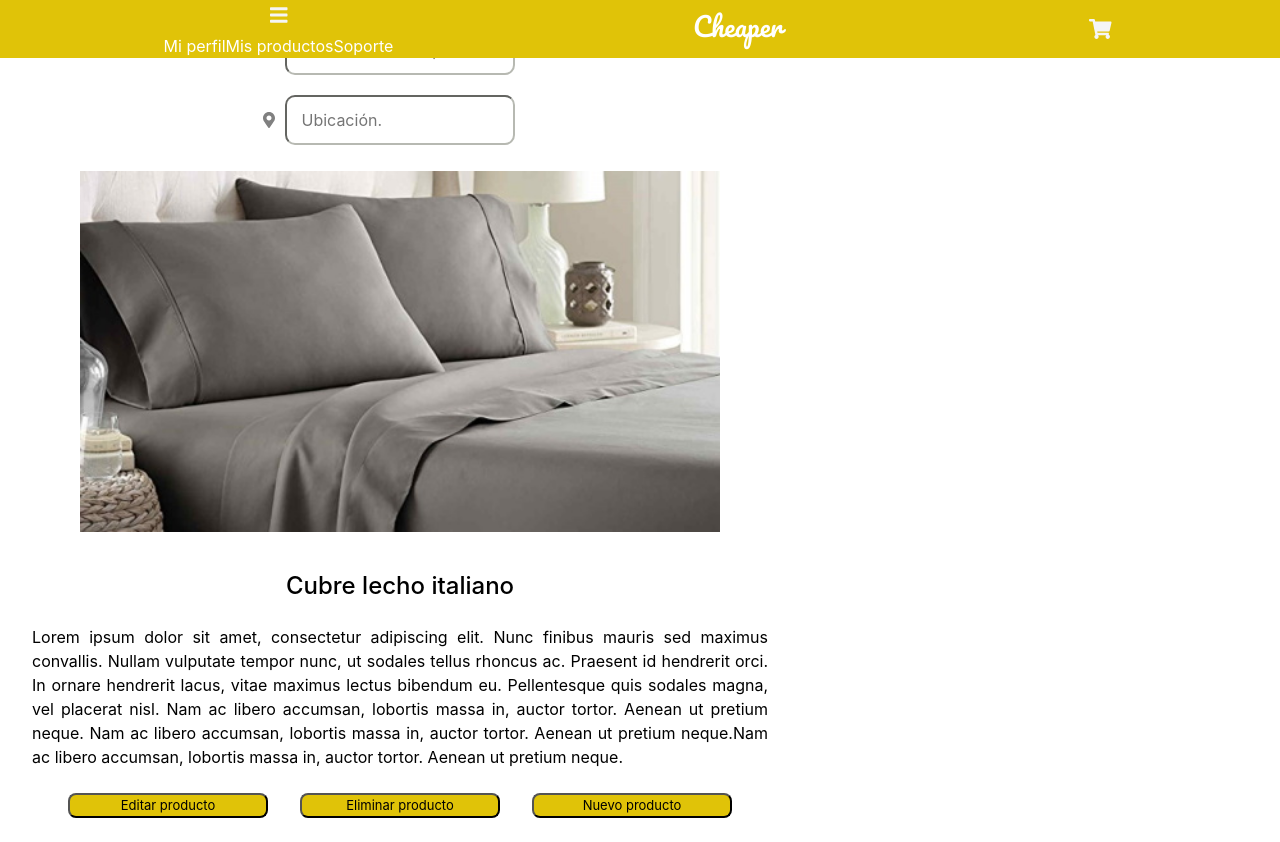
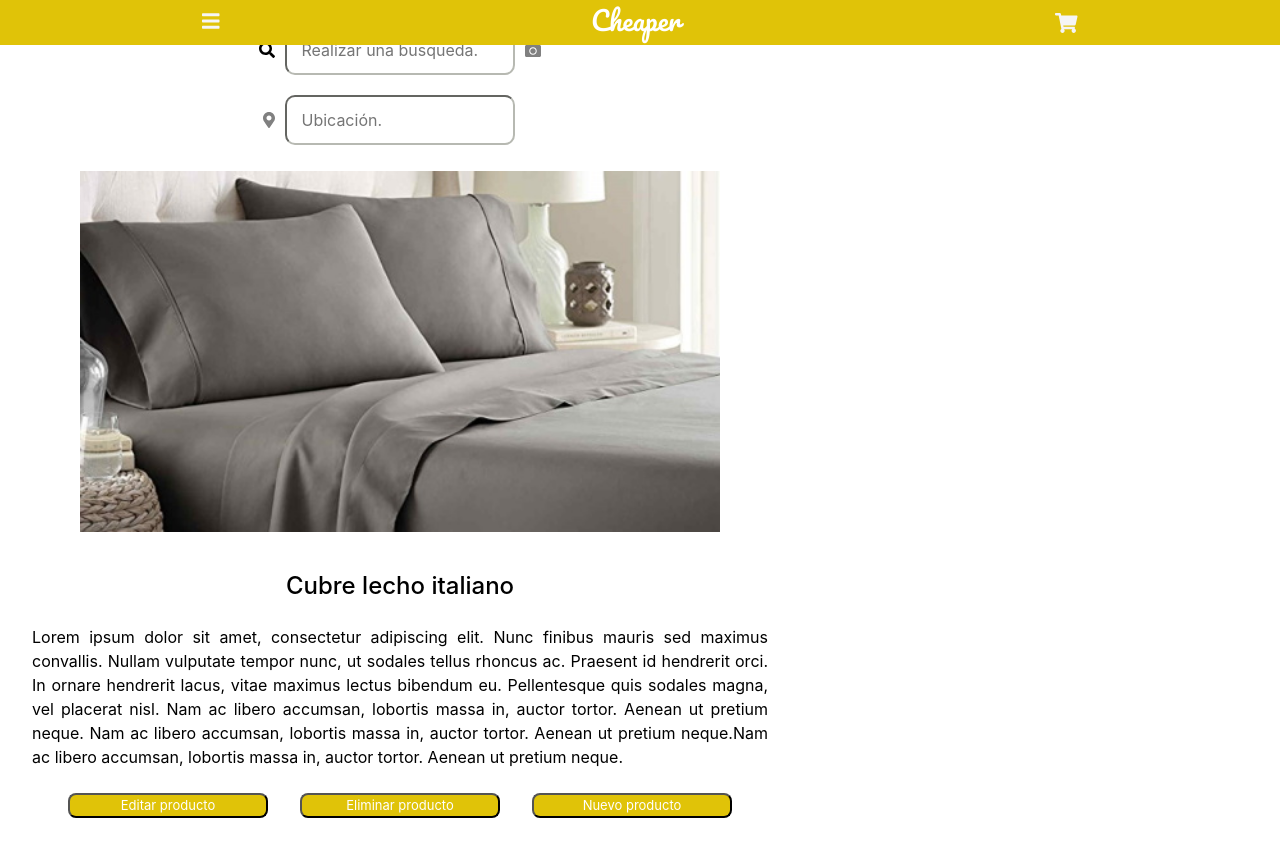
Before and after one commit to SaraMmejia/Proyecto-Make-it-Real, a React (Create React App) app in the folder cheaper/: page /product in a window 1280 px wide. Built offline with nearby package versions, Linux system fonts and the light colour scheme.

Commit message:
descrition-two

```diff
--- a/cheaper/src/Components/productDescription.css
+++ b/cheaper/src/Components/productDescription.css
@@ -2,7 +2,10 @@
 	margin: 0;
 	padding: 0;
 }
-.NavBar-Container {
+.productDescription {
+	margin-top: 5px;
+}
+.NavBar-Container { /*.toolbar*/
     position: fixed;
     top: 0;
     left: 0;
@@ -13,7 +16,7 @@
 	background-color: #e0c308;
 	/*width: 100vw;*/
 }
-.NavBar-Parts {
+.NavBar-Parts {  /*.toolbar_navigation*/
 	/*width: 100%;*/
 	height: 100%; /*new*/
     display: flex;
@@ -27,17 +30,22 @@
 list-style: none;
 margin: 0;
 padding: 0;
-display: flex;
+display: none;
 
 }
 
-
-
 /*new*/
-.menu a{
+.menu a{   /*toolbar_navigation-items a*/
 color: white;
 text-decoration: none;
 }
+
+.menu a:hover, /*toolbar_navigation-items a:hover*/
+.menu a:active{   /*toolbar_navigation-items a:active*/
+	 color: blue;
+	 text-decoration: none;
+}
+
 .NavBar-Logo-Home  {
 	width: 100px;
 	height: 45px;
@@ -109,24 +117,27 @@ margin: 4%;
 
 .buttons {
     align-items: flex-end;
-    font-size: small;
+	font-size: small;
 }
 .edit{
     width:  25%;
     margin : 3% 2%;
     background-color:#e0c308 ;
-    border-radius: 8px;
+	border-radius: 8px;
+	color: white;
 }
 
 .delete {
     width:  25%;
     margin : 3% 2%;
     background-color:#e0c308;
-    border-radius: 8px;
+	border-radius: 8px;
+	color: white;
 }
 .create {
     width:  25%;
     margin : 3% 2%;
     background-color:#e0c308;
-    border-radius: 8px;
+	border-radius: 8px;
+	color: white;
 }
--- a/cheaper/src/Components/productDescription.js
+++ b/cheaper/src/Components/productDescription.js
@@ -2,6 +2,7 @@ import React from 'react';
 import logo from "../assets/logo.png";
 import"./productDescription.css";
 import image from '../assets/hogar.jpg';
+import {Link} from "react-router-dom"
 import { FontAwesomeIcon } from "@fortawesome/react-fontawesome";
 import {
     faBars,
@@ -15,6 +16,8 @@ function ProductDescription() {
     return (
 
         <div className = "ProductDescription">
+
+
 			<div class="NavBar-Container">
 				<nav className="NavBar-Parts">
                     <div className ="menu">
@@ -29,6 +32,9 @@ function ProductDescription() {
 					<FontAwesomeIcon icon={faShoppingCart} className="NavBar-Icons" />
 				</nav>
 			</div>
+
+
+
 			<div className="NavBusqueda">
 				<FontAwesomeIcon icon={faSearch} classNAme="NavBusqueda-Icon" />
 				<input
@@ -62,9 +68,9 @@ function ProductDescription() {
                 Aenean ut pretium neque.Nam ac libero accumsan, lobortis massa in, auctor tortor.
                 Aenean ut pretium neque.</p>
             <div className ="buttons">
-                <button className="edit">Editar producto</button>
-                <button className="delete">Eliminar producto</button>
-                <button className="create">Nuevo producto</button>
+                <Link to="/"><button className="edit">Editar producto</button></Link>
+                <Link to="/"><button className="delete">Eliminar producto</button></Link>
+                <Link to="/"><button className="create">Nuevo producto</button></Link>
             </div>
 
 
```
